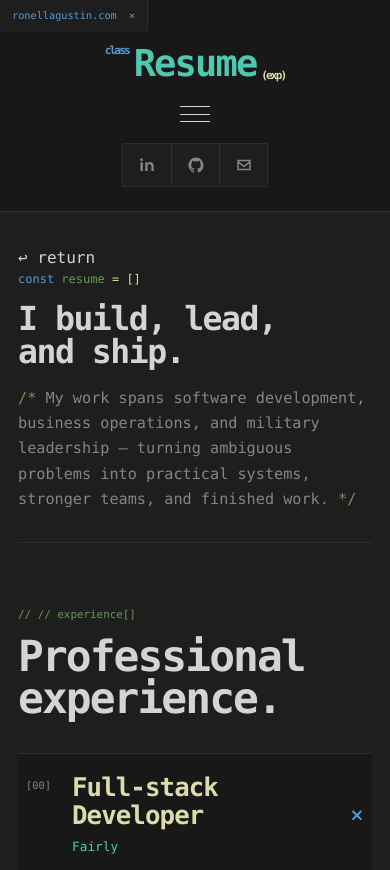
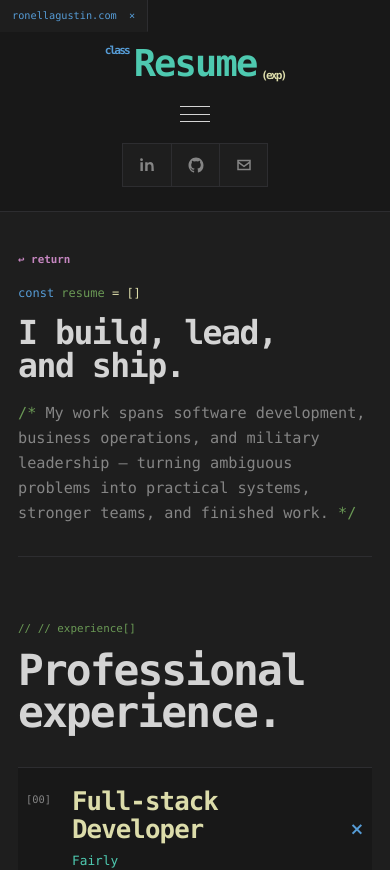
Before and after one commit to ronell-agustin/ronellagustin, a Next.js app: page /resume in a window 390 px wide. Shown: the top 870 px of the page. Built offline with nearby package versions, Linux system fonts and the light colour scheme.

Commit message:
Style resume return link

```diff
--- a/src/app/resume/resume.module.css
+++ b/src/app/resume/resume.module.css
@@ -3,6 +3,21 @@
   margin: 0 auto;
   padding: 52px 0 44px;
   border-bottom: 1px solid var(--border);
+}
+
+.returnLink {
+  display: inline-block;
+  margin-bottom: 18px;
+  color: var(--purple);
+  font-size: 0.72rem;
+  font-weight: 600;
+  text-decoration: none;
+}
+
+.returnLink:hover,
+.returnLink:focus-visible {
+  color: var(--yellow);
+  outline: none;
 }
 
 .kicker {
@@ -57,6 +72,11 @@
     padding: 34px 0 30px;
   }
 
+  .returnLink {
+    margin-bottom: 16px;
+    font-size: 0.68rem;
+  }
+
   .intro h1 {
     font-size: clamp(1.8rem, 8.5vw, 2.8rem);
   }
```
